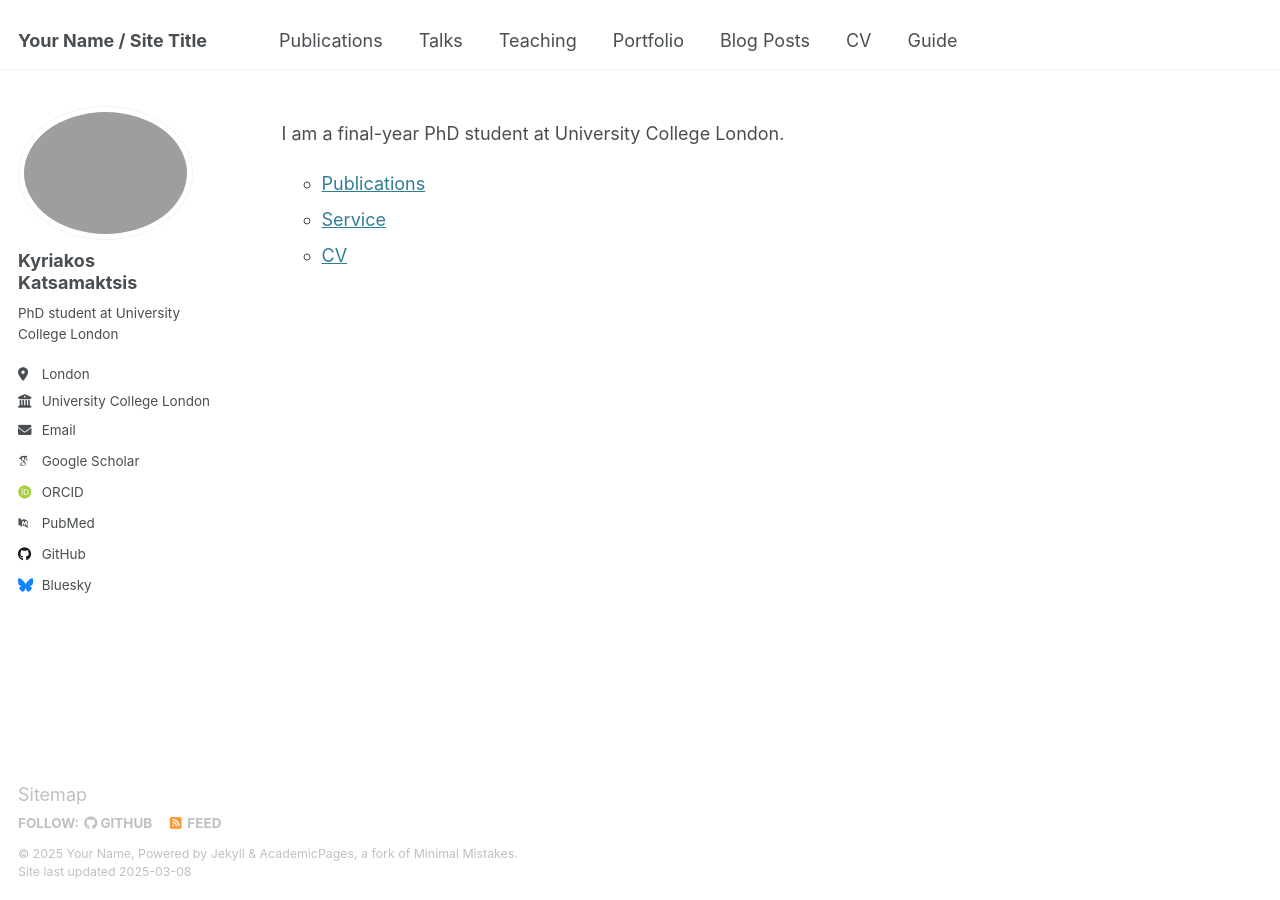
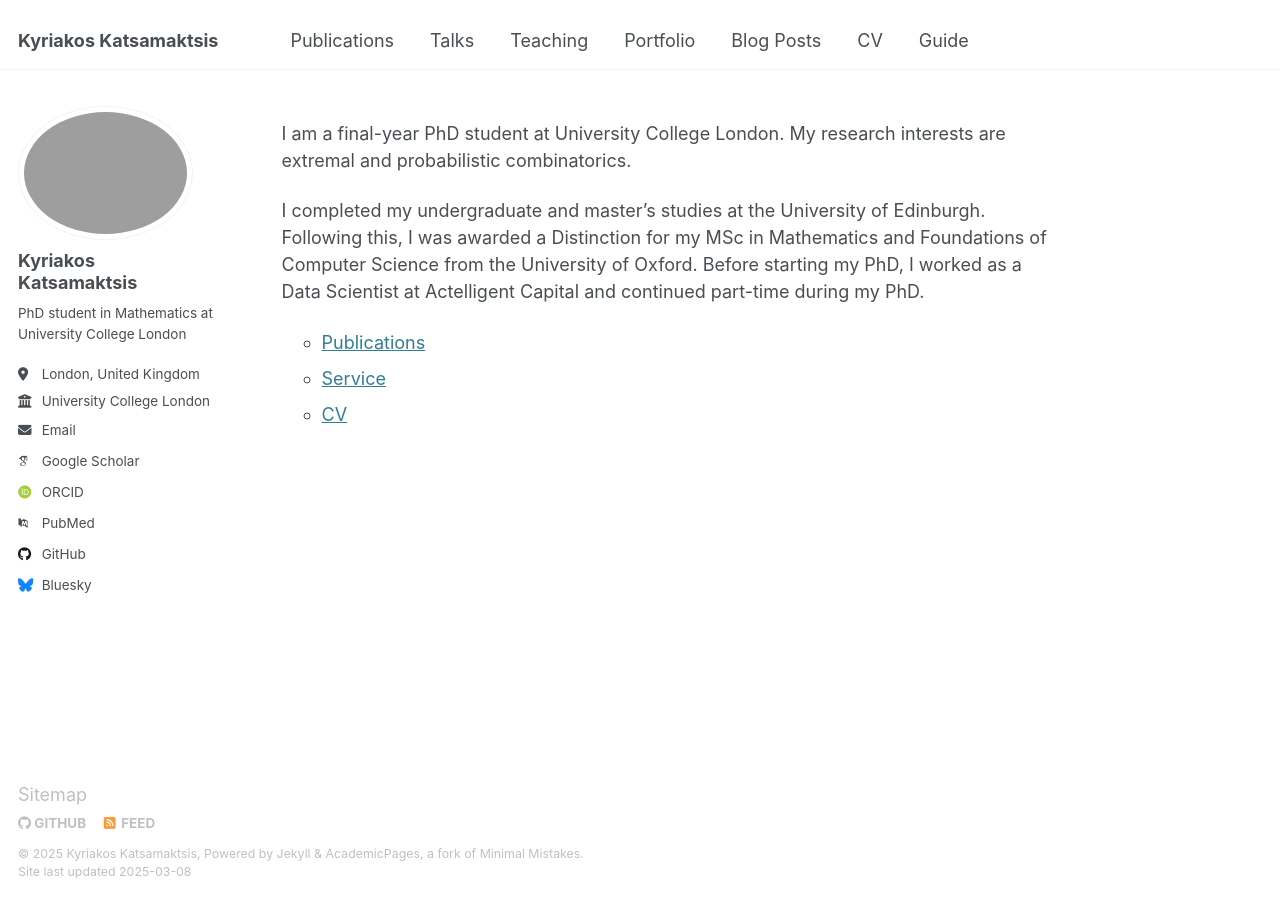
Before and after one commit to Kyriakosk/kyriakosk.github.io, a Jekyll site: the page built from _pages/about.md, in a window 1280 px wide. Built offline with Jekyll 4.4.1, drawn with Linux system fonts in a browser that asks for light colours; some web fonts are replaced.

Commit message:
updated  about

```diff
--- a/_config.yml
+++ b/_config.yml
@@ -7,12 +7,12 @@
 # server process.
 
 # Basic Site Settings
-locale                   : "en-US"
+locale                   : "en-UK"
 site_theme               : "default"
-title                    : "Your Name / Site Title"
+title                    : "Kyriakos Katsamaktsis"
 title_separator          : "-"
-name                     : &name "Your Name"
-description              : &description "personal description"
+name                     : &name "Kyriakos Katsamaktsis"
+description              : &description "PhD student in Mathematics, University College London"
 url                      : https://kyriakosk.github.io # the base hostname & protocol for your site e.g. "https://[your GitHub username].github.io"
 baseurl                  : "" # the subpath of your site, e.g. "/blog"
 repository               : "Kyriakosk/kyriakosk.github.io"
@@ -25,11 +25,11 @@ author:
   avatar           : "profile.png"
   name             : "Kyriakos Katsamaktsis"
   pronouns         : # example: "she/her"
-  bio              : "PhD student at University College London"
-  location         : "London"
+  bio              : "PhD student in Mathematics at University College London"
+  location         : "London, United Kingdom"
   employer         : "University College London"
   uri              : # URL
-  email            : "none@example.org"
+  email            : "kyriakos.katsamaktsis.21@ucl.ac.uk"
 
   # Academic websites
   arxiv            : # URL - Update with the correct link to your profile
@@ -45,7 +45,7 @@ author:
   bitbucket        : # Username - Update with your username on the site
   codepen          : # Username
   dribbble         : # Username
-  github           : "academicpages"
+  github           : "Kyriakosk"
   kaggle           : # Username
   stackoverflow    : # User number or user number and name (i.e., use "1" or "1/jeff-atwood")
 
--- a/_pages/about.md
+++ b/_pages/about.md
@@ -8,6 +8,11 @@ redirect_from:
   - /about.html
 ---
 I am a final-year PhD student at University College London.
+My research interests are extremal and probabilistic combinatorics.
+
+I completed my undergraduate and master's studies at the University of Edinburgh.
+Following this, I was awarded a Distinction for my MSc in Mathematics and Foundations of Computer Science from the University of Oxford.
+Before starting my PhD, I worked as a Data Scientist at Actelligent Capital and continued part-time during my PhD.
 
 <style>
 ul {
```
